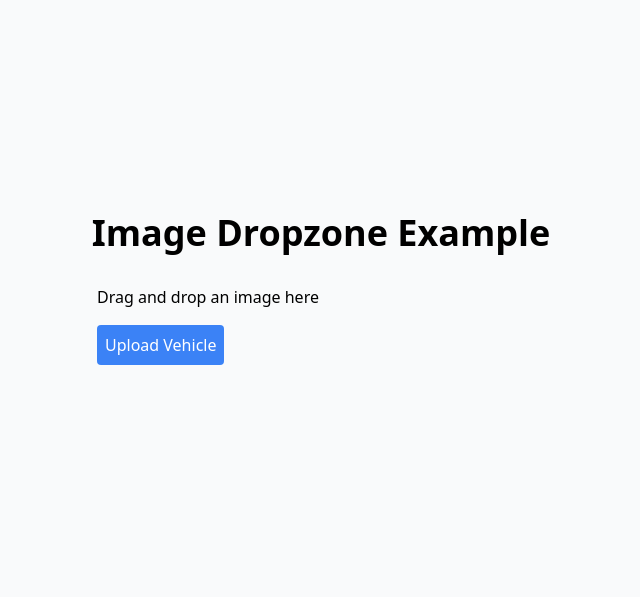
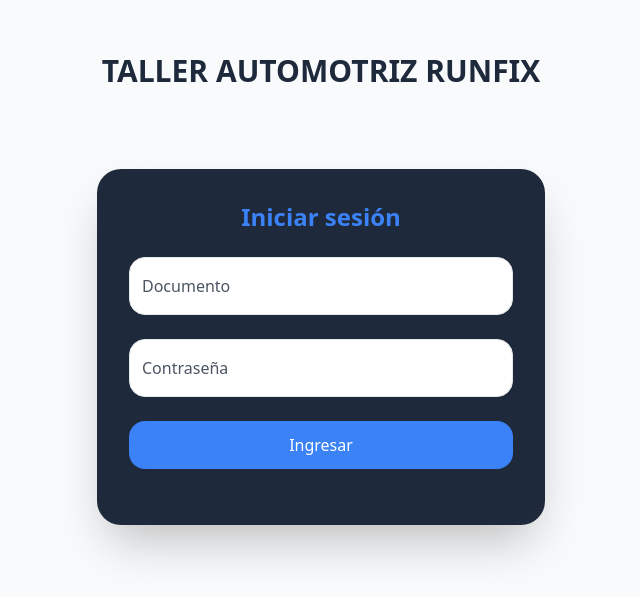
Before and after one commit to RUNFix/Project1, a React (Vite) app: page /login in a window 1280 px wide. Shown: the part 111-708 px from the top of the page, without its empty margins (319-959 px from the left). Built offline with nearby package versions, Linux system fonts and the light colour scheme.

Commit message:
JWT en sessionStorage

```diff
--- /dev/null
+++ b/config.js
@@ -0,0 +1,4 @@
+// apiConfig.js
+const API_BASE_URL = 'http://localhost:4001'; // Your backend API URL
+
+export default API_BASE_URL;
--- a/src/App.tsx
+++ b/src/App.tsx
@@ -1,9 +1,10 @@
 // App.tsx
+import { Routes } from 'react-router-dom';
 import PhotoMenu from './Componentes/PhotoMenu';
 import RoutesApp from './Routes/Router';
 
 function App() {
-  return <PhotoMenu />;
+  return <RoutesApp/>;
 }
 
 export default App;
--- a/src/Componentes/Login.tsx
+++ b/src/Componentes/Login.tsx
@@ -64,6 +64,7 @@ const Login: React.FC = () => {
   const [password, setPassword] = useState<string>('');
   const [userError, setUserError] = useState<string>('');
   const [pswdError, setPswdError] = useState<string>('');
+  const [accessToken, setAccessToken] = useState(sessionStorage.getItem('accessToken'));
 
   const handleSubmit = (e: FormEvent) => {
     e.preventDefault();
@@ -106,6 +107,10 @@ const Login: React.FC = () => {
               break;
             default:
               console.log('default warning message');
+              console.log(response.data.token);
+              const accessToken  = response.data.token;
+              sessionStorage.setItem('accessToken', accessToken);
+              setAccessToken(accessToken);
               break;
           }
           logUserToast(usuario.fullName, usuario.position);
--- a/src/Componentes/TablaEmpleados.tsx
+++ b/src/Componentes/TablaEmpleados.tsx
@@ -16,9 +16,13 @@ const TablaEmpleados: React.FC = () => {
   const [visibleCount, setVisibleCount] = useState(20);
   const tableDivRef = useRef<HTMLDivElement>(null);
   const navegar = useNavigate();
-
+  const accessToken = sessionStorage.getItem('accessToken')
   useEffect(() => {
-    axios.get('http://localhost:4000/employee').then((res) => {
+    axios.get('http://localhost:4000/employee',{
+      headers: {
+        Authorization: 'Bearer ' + accessToken
+      }
+    }).then((res) => {
       setEmpleados(res.data);
       //console.log(res.data);
     });
```
